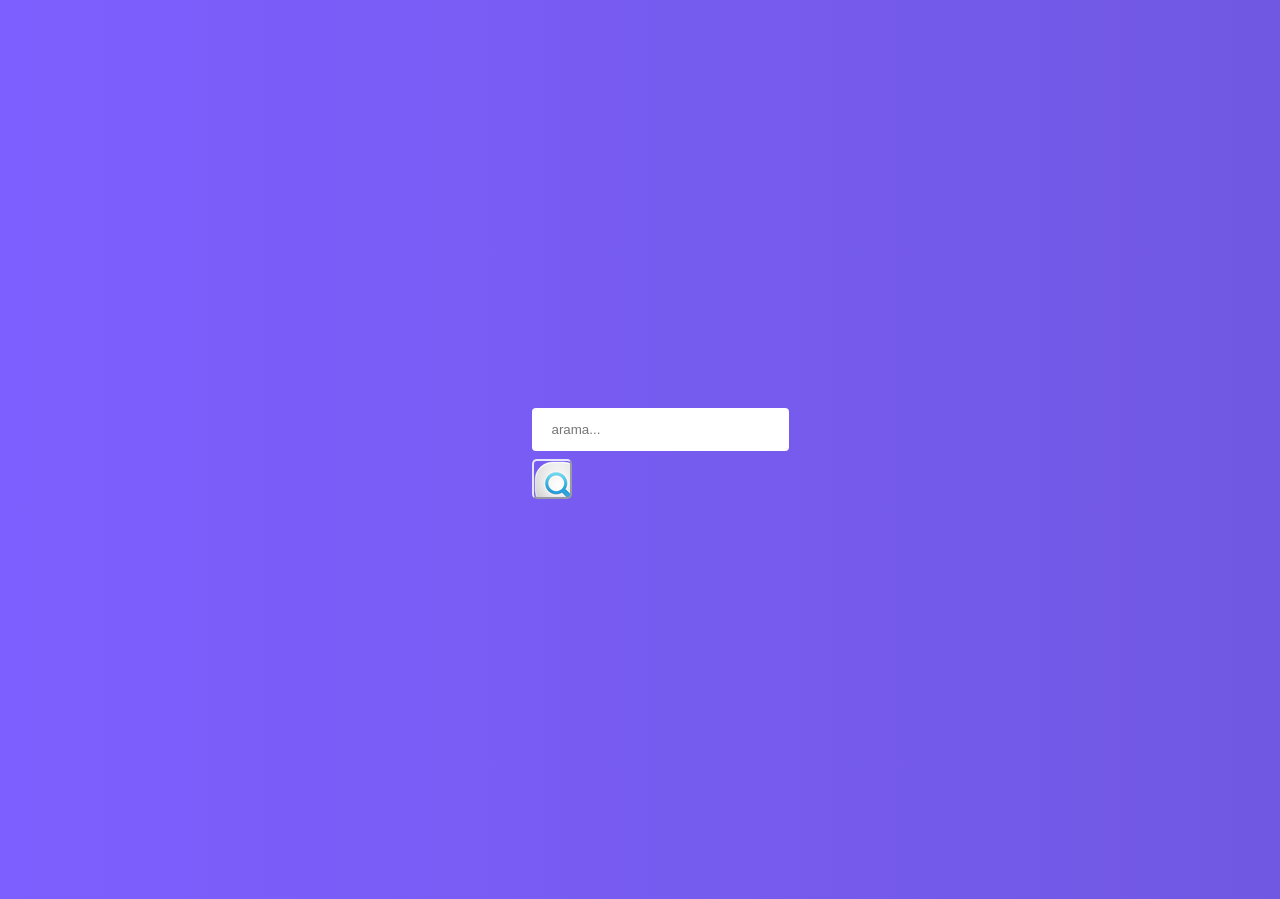
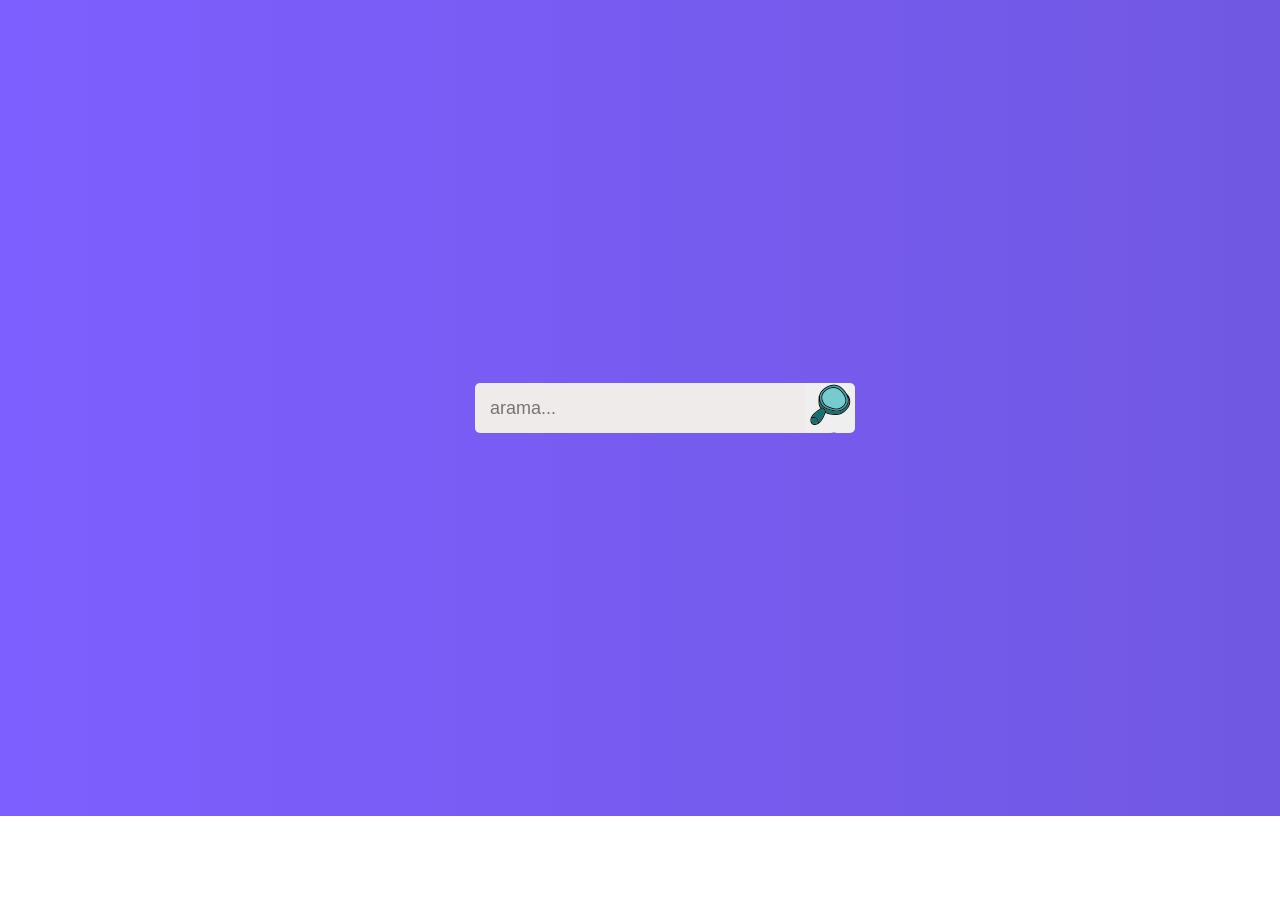
Before and after one commit to akpinar/hidden-search, a plain HTML site: page index.html in a window 1280 px wide. After the commit the page ends 816 px from the top, so only its background shows below. Drawn offline with nearby package versions, Linux system fonts and the light colour scheme.

Commit message:
kod ve css düzenlemeleri

```diff
--- a/index.html
+++ b/index.html
@@ -8,6 +8,8 @@
     <link rel="stylesheet" href="https://cdnjs.cloudflare.com/ajax/libs/font-awesome/5.14.0/css/all.min.css"
           integrity="sha512-1PKOgIY59xJ8Co8+NE6FZ+LOAZKjy+KY8iq0G4B3CyeY6wYHN3yt9PW0XpSriVlkMXe40PTKnXrLnZ9+fkDaog=="
           crossorigin="anonymous"/>
+    <script src="https://ajax.googleapis.com/ajax/libs/jquery/3.5.1/jquery.min.js"></script>
+
 
 
     <title>Document</title>
@@ -15,11 +17,9 @@
 
 <body>
 <div class=" container">
-    <div id="div">
-        <input class="input" id="input" placeholder="arama...">
-    </div>
-        <button id="button">
-        </button>
+        <input  class="input" id="input" placeholder="arama...">
+
+        <button class="button" id="button"></button>
 
 </div>
 
--- a/index.js
+++ b/index.js
@@ -1,12 +1,22 @@
 var button = document.getElementById("button");
-var input = document.getElementById("input");
-var div = document.getElementById("div")
+// var div = document.getElementById("div")
 
-button.addEventListener("click", function () {
-    if (div.style.display === "none") {
-        div.style.display = "block"
+// button.addEventListener("click", function () {
+//     if (div.style.display === "none") {
+//         div.style.display = "block"
+//     }
+//     else {
+//         div.style.display = "none"
+//     }
+// })
+
+$("button").click(function(){
+    $("input").toggle();
+    if (button.className==="active"){
+        button.className="button"
     }
-    else {
-        div.style.display = "none"
+    else
+    {
+        button.className="active"
     }
-})
+});
--- a/style.css
+++ b/style.css
@@ -2,29 +2,60 @@ body {
     align-items: center;
     display: flex;
     justify-content: center;
-    margin: 400px;
+    /*margin: 400px;*/
     background-image: linear-gradient(90deg, #7d5fff, #7158e2);
+    height: 100vh;
+    overflow: hidden;
 
 }
 
 
 #button {
-    background: url(/search-icon.png) no-repeat;
-    width: 40px;
-    height: 40px;
-    padding: 5px;
+    background-image: url("icons8-search-48.png");
+    border: 0;
+    font-size: 24px;
+    position: absolute;
+    top: 1;
+    left: 1;
+    height: 50px;
+    width: 50px;
+
+}
+.button{
+    border-bottom-right-radius:5px ;
+    border-top-right-radius:5px;
+}
+.active{
     border-radius: 5px;
-    border-color: lavender;
-    flex: 1;
+
+
+
+}
+#button:focus {
+    outline: 0;
 }
 
-#input {
-    float: end;
-    width: 100%;
-    color: white;
-    padding: 14px 20px;
-    margin: 8px 0;
-    border: none;
-    border-radius: 4px;
-    flex: 1;
+.input:focus{
+    outline:0 ;
 }
+
+.container .input {
+    background-color: #f0ebeb;
+    border: 0;
+    border-bottom-left-radius:5px ;
+    border-top-left-radius:5px ;
+    font-size: 18px;
+    padding: 15px;
+    height: 20px;
+    width: 300px;
+    transition: width 3000ms;
+
+
+}
+
+.container {
+    position: relative;
+    height: 50px;
+
+
+}
```
